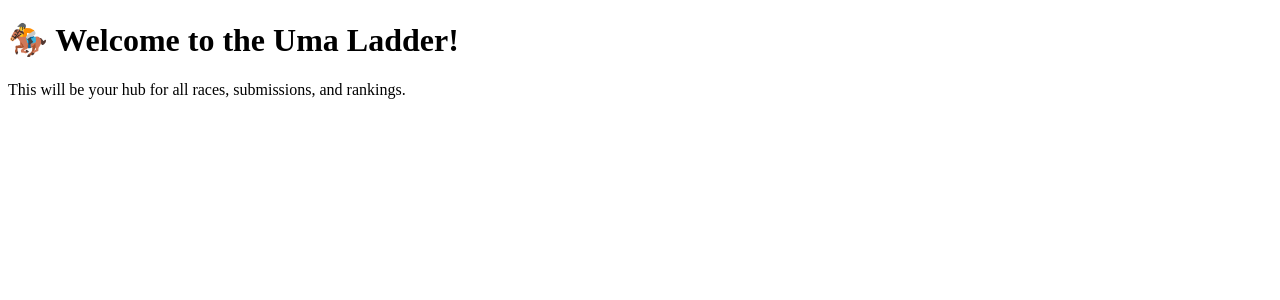
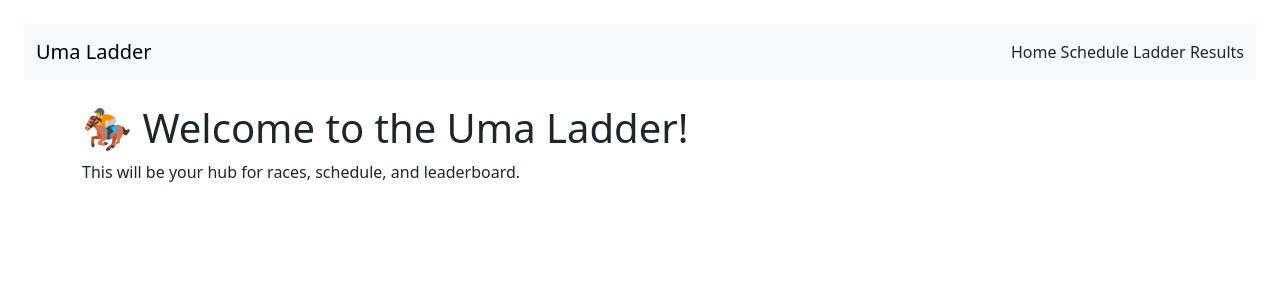
Before and after one commit to Acrith/uma-ladder, a Flask app: page / in a window 1280 px wide. Shown: the top 300 px of the page. Run offline with Flask 3, Linux system fonts and the light colour scheme.

Commit message:
Added base.html layout and schedule page

```diff
--- a/app.py
+++ b/app.py
@@ -1,6 +1,17 @@
 from flask import Flask, render_template
 
 app = Flask(__name__)
+
+# Static schedule for now (hardcoded list of dicts)
+race_schedule = [
+    {"week": 1, "race": "Centaur Stakes", "grade": "G2", "distance": "1200m", "track": "Chukyo", "notes": "Sprint"},
+    {"week": 1, "race": "Naruo Kinen", "grade": "G3", "distance": "2000m", "track": "Hanshin", "notes": "Medium"},
+    {"week": 1, "race": "Stayers Stakes", "grade": "G2", "distance": "3600m", "track": "Nakayama", "notes": "Long"},
+]
+
+@app.route('/schedule')
+def schedule():
+    return render_template("schedule.html", races=race_schedule)
 
 @app.route('/')
 def home():
--- /dev/null
+++ b/templates/base.html
@@ -0,0 +1,28 @@
+<!DOCTYPE html>
+<html lang="en">
+<head>
+    <meta charset="UTF-8">
+    <title>{% block title %}Uma Ladder{% endblock %}</title>
+    <link rel="stylesheet" href="https://cdn.jsdelivr.net/npm/bootstrap@5.3.3/dist/css/bootstrap.min.css">
+</head>
+<body class="p-4">
+
+    <nav class="navbar navbar-expand-lg navbar-light bg-light mb-4">
+        <div class="container-fluid">
+            <a class="navbar-brand" href="/">Uma Ladder</a>
+            <div>
+                <a class="nav-link d-inline" href="/">Home</a>
+                <a class="nav-link d-inline" href="/schedule">Schedule</a>
+                <a class="nav-link d-inline" href="/ladder">Ladder</a>
+                <a class="nav-link d-inline" href="/results">Results</a>
+            </div>
+        </div>
+    </nav>
+
+    <div class="container">
+        {% block content %}
+        {% endblock %}
+    </div>
+
+</body>
+</html>
--- a/templates/index.html
+++ b/templates/index.html
@@ -1,11 +1,8 @@
-<!DOCTYPE html>
-<html lang="en">
-<head>
-    <meta charset="UTF-8">
-    <title>Uma Ladder</title>
-</head>
-<body>
+{% extends "base.html" %}
+
+{% block title %}Home | Uma Ladder{% endblock %}
+
+{% block content %}
     <h1>🏇 Welcome to the Uma Ladder!</h1>
-    <p>This will be your hub for all races, submissions, and rankings.</p>
-</body>
-</html>
+    <p>This will be your hub for races, schedule, and leaderboard.</p>
+{% endblock %}
```
Also changed, not shown: templates/schedule.html (added, +33 -0 lines).
